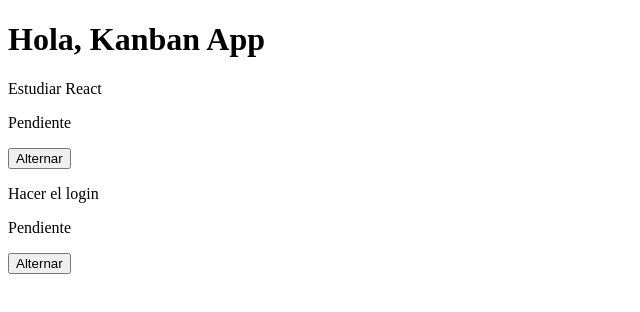
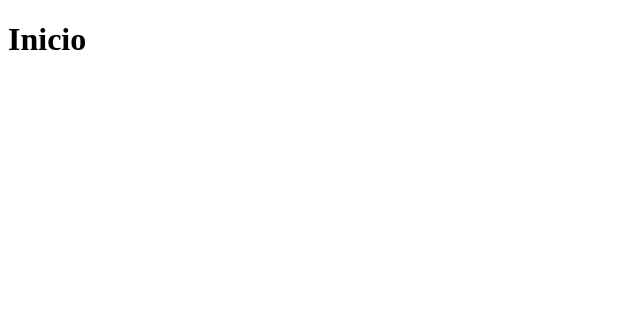
Before and after one commit to juanmsoto/kanban-app, a React (Vite) app in the folder frontend/: page / in a window 1280 px wide. Shown: the top 312 px of the page, without its empty margins (0-640 px from the left). Built offline with nearby package versions, Linux system fonts and the light colour scheme.

Commit message:
feat(frontend): rutas con React Router en modo declarativo

```diff
--- a/frontend/package.json
+++ b/frontend/package.json
@@ -11,7 +11,8 @@
   },
   "dependencies": {
     "react": "^19.3.1",
-    "react-dom": "^19.3.1"
+    "react-dom": "^19.3.1",
+    "react-router": "^8.5.1"
   },
   "devDependencies": {
     "@types/node": "^24.19.2",
--- a/frontend/src/App.tsx
+++ b/frontend/src/App.tsx
@@ -1,29 +1,64 @@
-import { useState } from 'react';
+import { BrowserRouter, Routes, Route, useParams, Link } from 'react-router';
 import './App.css';
 
-type CardProps = {
-    title: string;
-};
+function Home() {
+    return <h1>Inicio</h1>;
+}
 
-function Card({ title }: CardProps) {
-    const [isDone, setIsDone] = useState(false);
+function About() {
+    return <h1>Acerca de</h1>;
+}
+
+function Login() {
+    return (
+        <div>
+            <h1>Iniciar sesion</h1>
+            <Link to="/boards">Mis tableros</Link>
+        </div>
+    );
+}
+
+function Boards() {
+    return (
+        <div>
+            <h1>Mis tableros</h1>
+            <Link to="/boards/1">Tablero 1</Link>
+        </div>
+    );
+}
+
+function Board() {
+    const { id } = useParams();
 
     return (
         <div>
-            <p>{title}</p>
-            <p>{isDone ? 'Hecha' : 'Pendiente'}</p>
-            <button onClick={() => setIsDone(!isDone)}>Alternar</button>
+            <h1>Tablero {id}</h1>
+            <Link to="/boards">Volver</Link>
+        </div>
+    );
+}
+
+function NotFound() {
+    return (
+        <div>
+            <h1>Página no encontrada</h1>
+            <Link to="/boards">Volver</Link>
         </div>
     );
 }
 
 function App() {
     return (
-        <div>
-            <h1>Hola, Kanban App</h1>
-            <Card title="Estudiar React" />
-            <Card title="Hacer el login" />
-        </div>
+        <BrowserRouter>
+            <Routes>
+                <Route path="/" element={<Home />} />
+                <Route path="/about" element={<About />} />
+                <Route path="/login" element={<Login />} />
+                <Route path="/boards" element={<Boards />} />
+                <Route path="/boards/:id" element={<Board />} />
+                <Route path="*" element={<NotFound />} />
+            </Routes>
+        </BrowserRouter>
     );
 }
 
```
Also changed, not shown: 2 other files (tests, documents, lock files or other folders).
